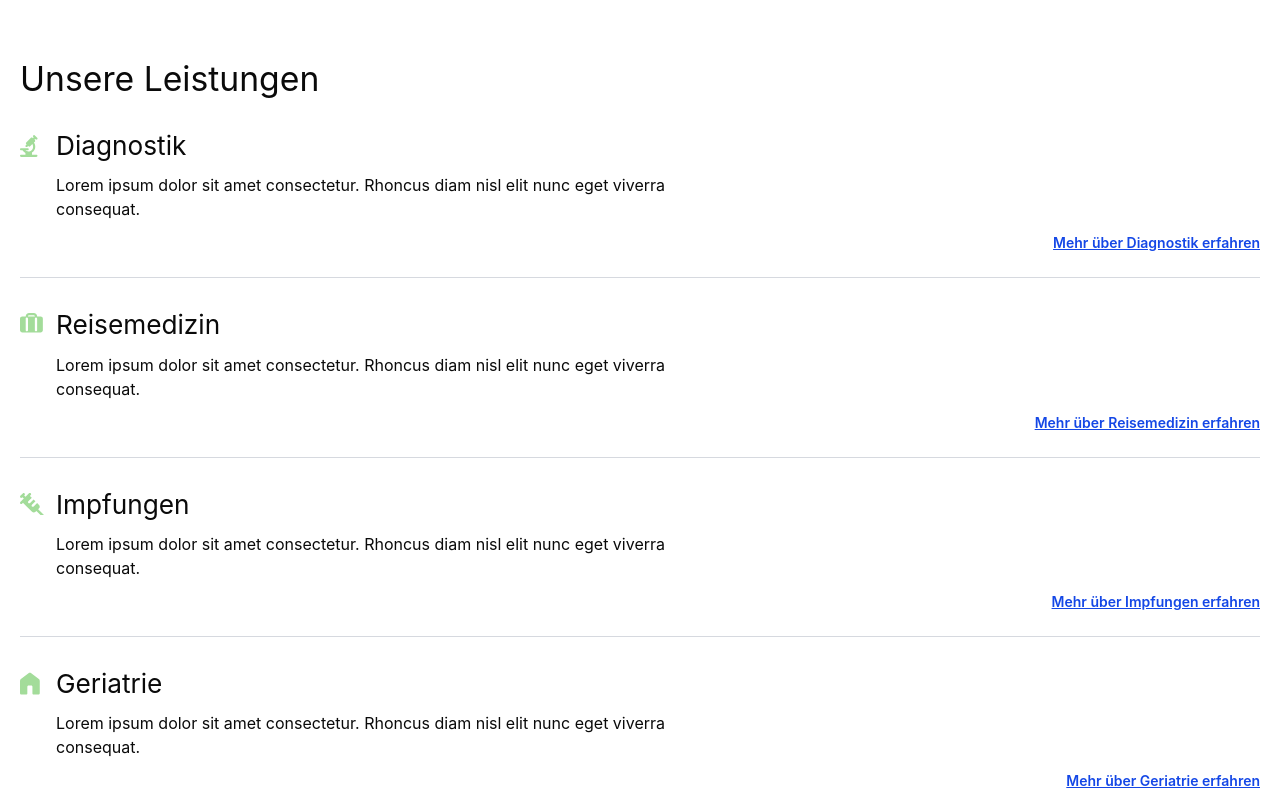
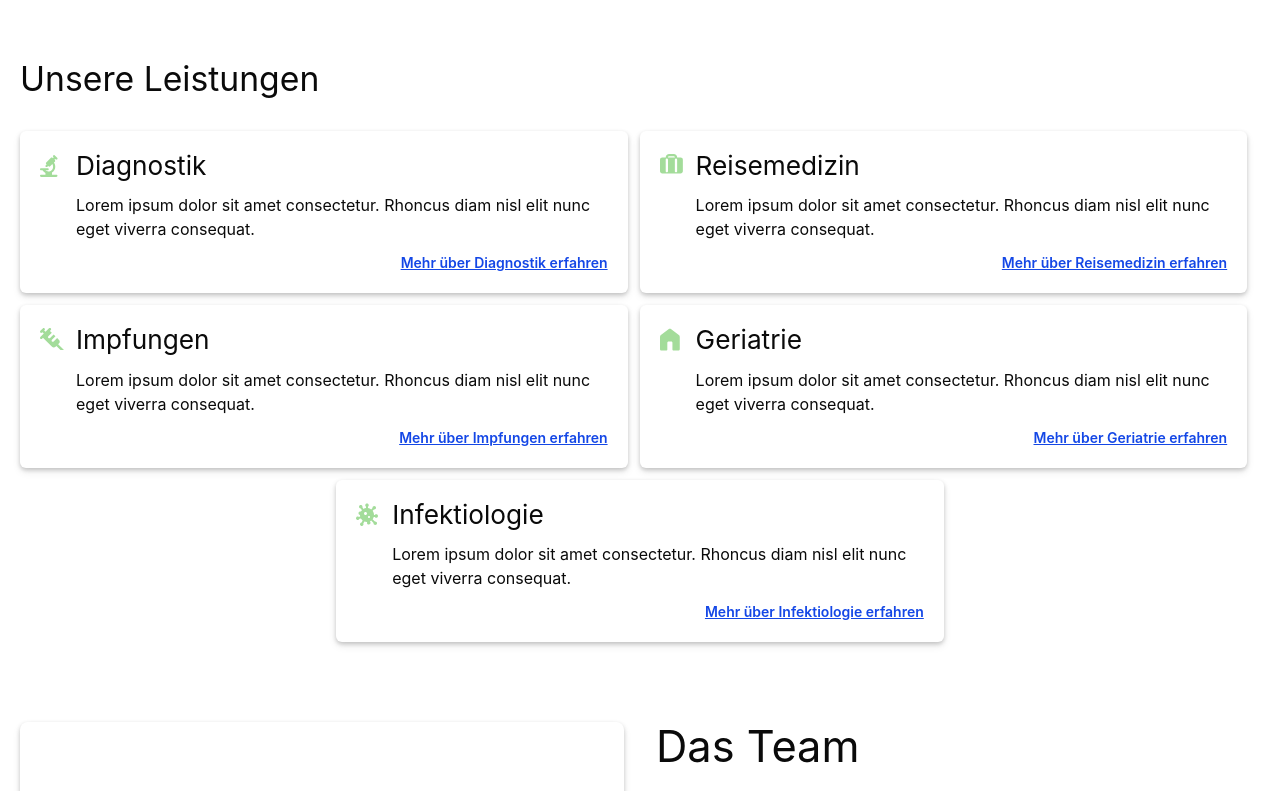
Before and after one commit to ben-me/demo_doctor, a SvelteKit app: page / in a window 1280 px wide. Shown: the part 1780-2571 px from the top of the page. Built offline with nearby package versions, Linux system fonts and the light colour scheme.

Commit message:
fix(style): Adapt service list for desktop view

```diff
--- a/src/routes/(home)/ServiceOverview.svelte
+++ b/src/routes/(home)/ServiceOverview.svelte
@@ -39,19 +39,26 @@
 
 <Section>
 	<h2 class="text-h3">Unsere Leistungen</h2>
+	<ul class="flex flex-col flex-wrap gap-3 md:flex-row">
 		{#each SERVICES as service (service)}
-		<article class="border-b-1 grid grid-cols-[auto_1fr] gap-3 border-gray-400/40 py-[0_1.5rem]">
+			<li class="max-w-full last-of-type:mx-auto md:flex-[0_1_49%]">
+				<article
+					class="border-b-1 md:border-border grid grid-cols-[auto_1fr] gap-3 border-gray-400/40 bg-white py-[0_1.5rem] md:rounded-sm md:border-0
+					md:p-5 md:shadow-md"
+				>
 					<Icon class="w-6 self-center" name={service.icon} />
 					<h3 class="text-h4 col-start-2">
 						{service.name}
 					</h3>
 					<p class="col-start-2">{service.description}</p>
 					<a
-				class="col-start-2 justify-self-end text-right text-sm font-semibold text-blue-700 underline"
+						class="col-start-2 justify-self-end text-right text-sm font-semibold text-blue-700 underline focus:hover:text-blue-400"
 						href={`/leistungen#${service.name.toLocaleLowerCase()}`}
 					>
 						Mehr über {service.name} erfahren
 					</a>
 				</article>
+			</li>
 		{/each}
+	</ul>
 </Section>
```
Lines whose indentation alone changed are shown as unchanged.
